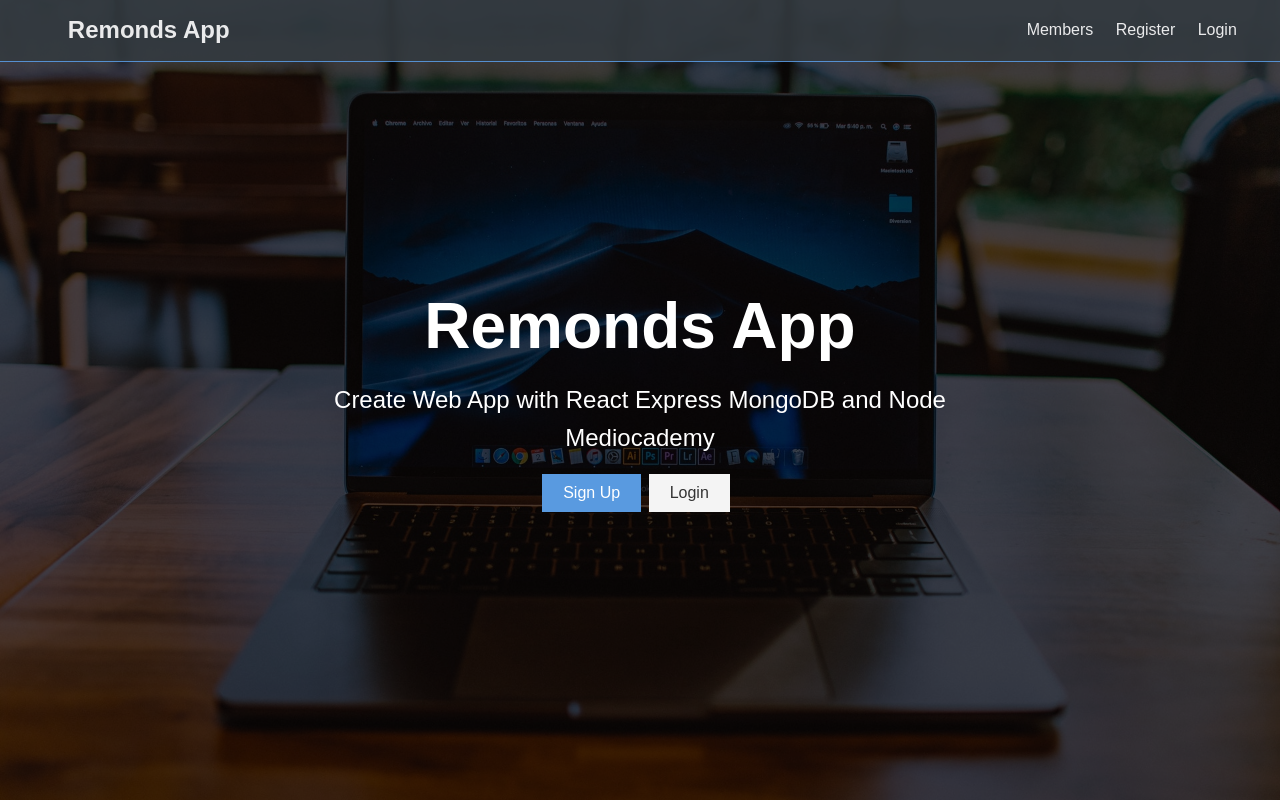
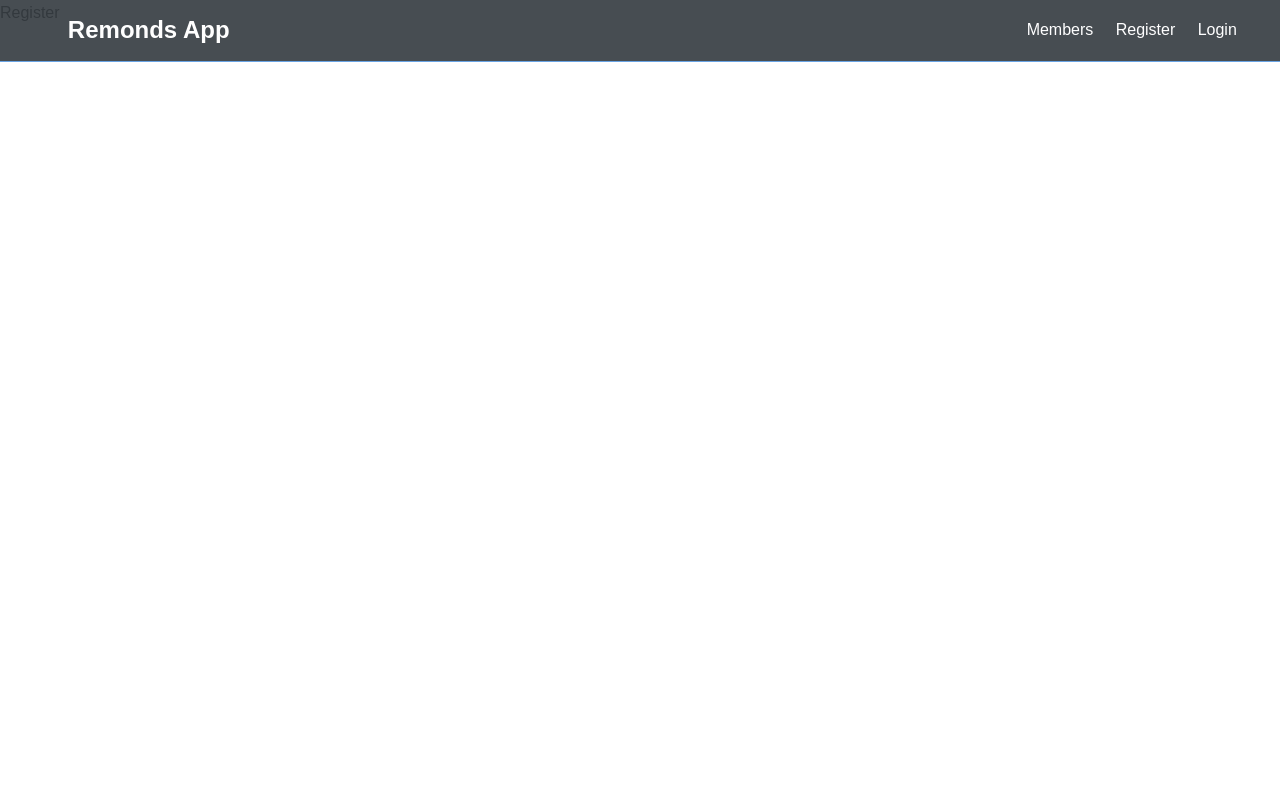
Before and after one commit to abdul-local/Remonds, a React (Create React App) app in the folder client/: page /Register in a window 1280 px wide. Built offline with nearby package versions, Linux system fonts and the light colour scheme.

Commit message:
Bab 31 sudah selesai

```diff
--- a/client/src/App.js
+++ b/client/src/App.js
@@ -1,11 +1,24 @@
 import Navbar from './components/layout/Navbar';
 import Landing from './components/layout/Landing';
+import Register from './components/auth/Register';
+import Login from './components/auth/Login';
 import React, {Fragment} from 'react';
 import './App.css';
+import { BrowserRouter as Router, Route, Switch } from 'react-router-dom';
+
+
 const App=()=>(
+  <Router>
   <Fragment>
     <Navbar />
-    <Landing />
+    <Route exact path="/" component={Landing} />
+    <section>
+      <Switch>
+        <Route exact path='/Register' component={Register}/>
+        <Route exact path='/Login' component={Login}/>
+      </Switch>
+    </section>
   </Fragment>
-)
+  </Router>
+);
 export default App;
--- /dev/null
+++ b/client/src/components/auth/Login.js
@@ -0,0 +1,7 @@
+import React from 'react';
+const Login =()=>{
+    return (
+        <div>Login</div>
+    )
+    };
+    export default Login;
--- /dev/null
+++ b/client/src/components/auth/Register.js
@@ -0,0 +1,7 @@
+import React from 'react';
+const Register =()=>{
+    return (
+        <div>Register</div>
+    )
+    };
+    export default Register;
--- a/client/src/components/layout/Landing.js
+++ b/client/src/components/layout/Landing.js
@@ -1,4 +1,5 @@
 import React from 'react';
+import {Link} from 'react-router-dom';
 
 const Landing = () => {
   return (
@@ -10,8 +11,8 @@ const Landing = () => {
             Create Web App with React Express MongoDB and Node <br /> Mediocademy
           </p>
           <div className="buttons">
-            <a href="register.html" className="btn btn-primary">Sign Up</a>
-            <a href="login.html" className="btn btn-light">Login</a>
+            <Link to="/register.html" className="btn btn-primary">Sign Up</Link>
+            <Link to="/login.html" className="btn btn-light">Login</Link>
           </div>
         </div>
       </div>
--- a/client/src/components/layout/Navbar.js
+++ b/client/src/components/layout/Navbar.js
@@ -1,4 +1,5 @@
 import React from 'react';
+import {Link} from 'react-router-dom';
 const Navbar = () => {
  return (
  // copy dan paste navbar dari remonds-theme disini, dan rubah class menjadi className
@@ -8,8 +9,8 @@ const Navbar = () => {
  </h1>
  <ul>
  <li><a href="profiles.html">Members</a></li>
- <li><a href="register.html">Register</a></li>
- <li><a href="login.html">Login</a></li>
+ <li><Link to="/register.html">Register</Link></li>
+ <li><Link to="/login.html">Login</Link></li>
  </ul>
  </nav>
  )
```
